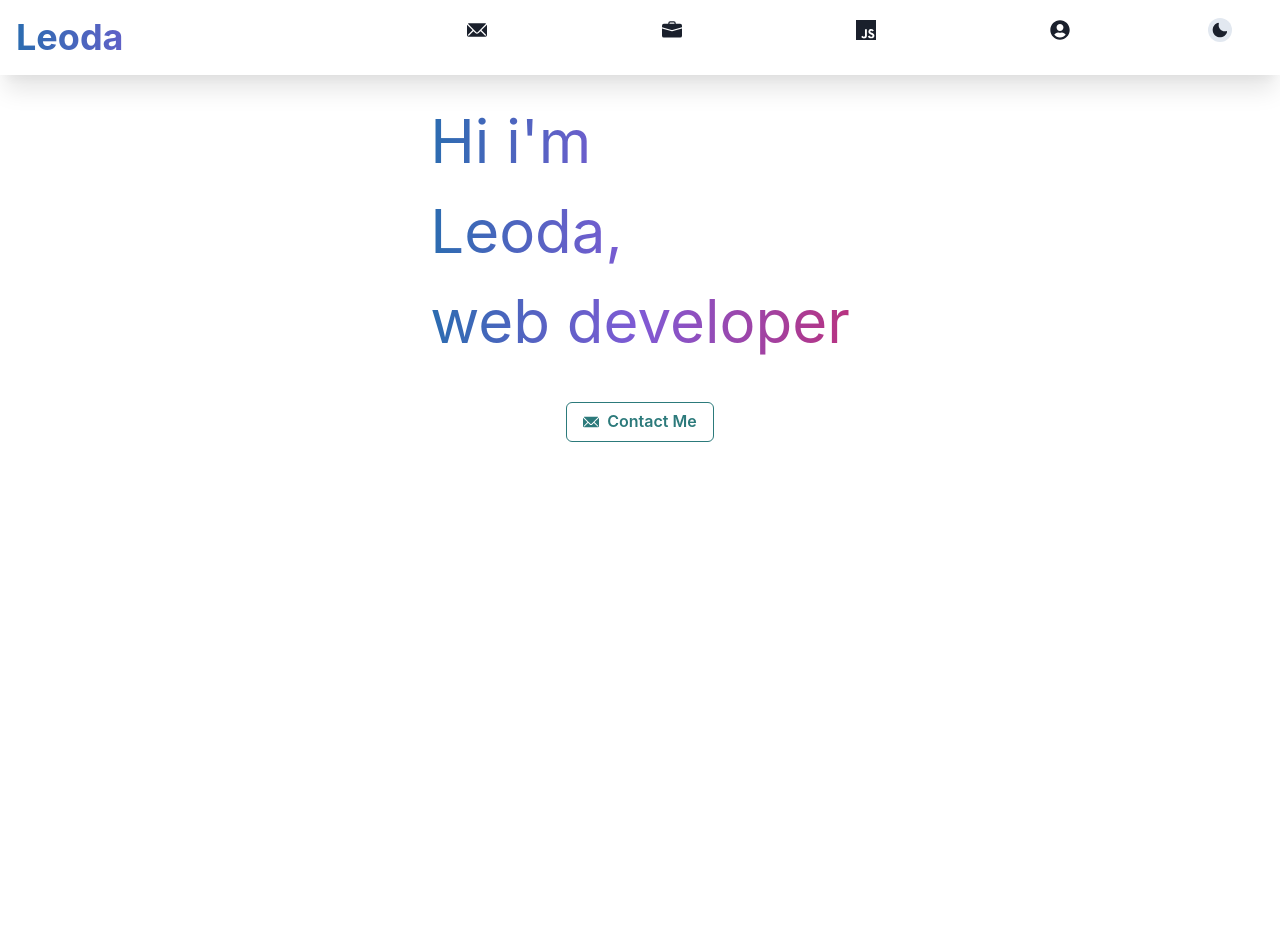
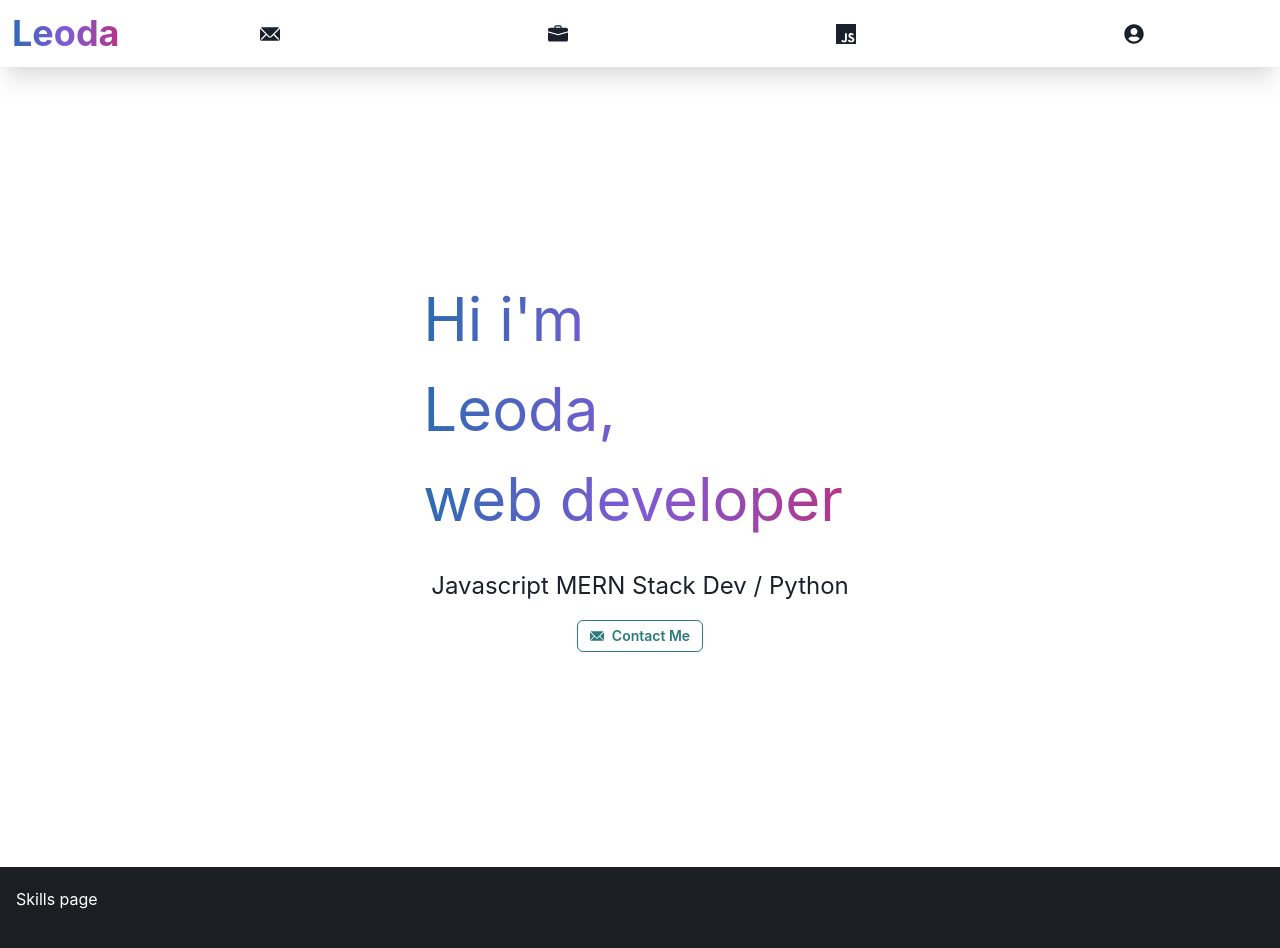
Before and after one commit to LeoD-E1/Portafolio, a React (Create React App) app: page / in a window 1280 px wide. Shown: the top 948 px of the page. Before the commit the page ends 800 px from the top, so only its background shows below. Built offline with nearby package versions, Linux system fonts and the light colour scheme.

Commit message:
position sticky in top bar and some additions of styles

```diff
--- a/src/components/Header.js
+++ b/src/components/Header.js
@@ -1,31 +1,18 @@
 import React from 'react'
-import ThemeButton from './ThemeButton'
-import { VStack, Box, Flex, HStack, SimpleGrid, Grid, GridItem, useColorModeValue } from '@chakra-ui/react'
+import { VStack, HStack, Box, Flex, SimpleGrid, Grid, GridItem, useColorModeValue } from '@chakra-ui/react'
 import Logo from './Logo'
 
 import NavBar from './NavBar';
 const Header = () => {
 
-  const backgroundColor = useColorModeValue("#fff", 'blue.900');
+  const backgroundColor = useColorModeValue("#fff");
 
   return (
-    <Box boxShadow="xl" position="fixed" w={'100%'} bgColor={backgroundColor}>
-      <Grid
-        templateColumns="repeat(10, 1fr)"
-        gap={2}
-      >
-        <GridItem colSpan={3} >
-          <Logo />
-        </GridItem>
-        <GridItem colSpan={6} pt={4}>
-          <NavBar />
-        </GridItem>
-        <GridItem colSpan={1} >
-          <VStack><ThemeButton /></VStack>
-        </GridItem>
-      </Grid>
+    <HStack bgColor={backgroundColor} position="sticky" top="0" boxShadow="xl" w={'100%'} p={2} zIndex="9">
+      <Logo />
+      <NavBar />
+    </HStack>
 
-    </Box>
   )
 }
 
--- a/src/components/Logo.js
+++ b/src/components/Logo.js
@@ -5,15 +5,15 @@ import { Link } from 'react-router-dom'
 const Logo = () => {
   return (
     <Link to="/">
-      <SimpleGrid p={4}>
       <Heading
         fontSize={["xl", "4xl"]}
         bgGradient="linear(to-r, blue.600, purple.500, pink.600)"
         bgClip="text"
+        p={1}
       >
         <Text>Leoda</Text>
       </Heading>
-      </SimpleGrid>
+
     </Link>
   )
 }
--- a/src/components/NavBar.js
+++ b/src/components/NavBar.js
@@ -9,35 +9,34 @@ import { FaUserCircle } from 'react-icons/fa'
 
 const NavBar = () => {
   return (
-    <Box>
-      <Center>
-        <Grid templateColumns="repeat(4, 1fr)" gap={3} w="100%">
-          <GridItem colSpan={1} p={1}>
+
+    <Grid templateColumns="repeat(4, 1fr)" gap={3} w="100%" >
+      <GridItem colSpan={1} >
         <Link to="/contact">
           <Center><EmailIcon w={5} h={5} /></Center>
         </Link>
       </GridItem>
 
-          <GridItem colSpan={1} p={1}>
+      <GridItem colSpan={1} >
         <Link to="/works">
           <Center><Icon as={BsBriefcaseFill} w={5} h={5} /></Center>
         </Link>
       </GridItem>
 
-          <GridItem colSpan={1} p={1}>
+      <GridItem colSpan={1} >
         <Link to="skills">
           <Center><Icon as={SiJavascript} w={5} h={5} /></Center>
         </Link>
       </GridItem>
 
-          <GridItem colSpan={1} p={1}>
+      <GridItem colSpan={1} >
         <Link to="/about">
           <Center><Icon as={FaUserCircle} w={5} h={5} /></Center>
         </Link>
       </GridItem>
     </Grid>
-      </Center>
-    </Box>
+
+
   )
 }
 
--- a/src/components/Presentation.js
+++ b/src/components/Presentation.js
@@ -1,23 +1,21 @@
 import React from 'react'
-import { Center, Text, Box, Button } from '@chakra-ui/react'
+import { Center, Text, Box, Button, VStack, Flex } from '@chakra-ui/react'
 import '../configStyles/styles.css'
 import { EmailIcon } from '@chakra-ui/icons'
+import { Link } from 'react-router-dom'
 
 
 const Presentation = () => {
   return (
-    <Box pt="20" h={'100vh'}>
-      <Box p={4} fontSize={["4xl", "6xl"]} rounded={true} w='100%' direction={["column", "column", "row", "row"]} >
-        <Center>
-          <Text ClassName="lobster" bgGradient="linear(to-r, blue.600, purple.500, pink.600)" bgClip="text">Hi i'm <br />Leoda,<br /> web developer</Text>
-        </Center>
-      </Box>
-      <Center>
-        <Button leftIcon={<EmailIcon />} colorScheme="teal" variant="outline" m={5}>
-          Contact Me
-        </Button>
-      </Center>
-    </Box>
+    <VStack h={'100%'} justifyContent="center" alignItems="center">
+      <Flex m={1} direction="column">
+        <Text fontSize={["4xl", "6xl"]} bgGradient="linear(to-r, blue.600, purple.500, pink.600)" p={2} bgClip="text">Hi i'm <br />Leoda,<br /> web developer</Text>
+        <Text fontSize={["md", "2xl"]} p={4}>Javascript MERN Stack Dev / Python</Text>
+        <Link to="/contact">
+          <Center><Button leftIcon={<EmailIcon />} size="sm" colorScheme="teal" variant="outline" mb={4}>Contact Me</Button></Center>
+        </Link>
+      </Flex>
+    </VStack>
   )
 }
 
--- a/src/screens/About.js
+++ b/src/screens/About.js
@@ -1,11 +1,12 @@
 import React from 'react'
+import { Box } from '@chakra-ui/react'
 
 const About = () => {
-    return (
-        <div>
-            <h1>About me page</h1>
-        </div>
-    )
+  return (
+    <Box pt={5} h="100vh" px={4}>
+      <h1>About me page</h1>
+    </Box>
+  )
 }
 
 export default About
--- a/src/screens/Contact.js
+++ b/src/screens/Contact.js
@@ -3,7 +3,7 @@ import { Box } from '@chakra-ui/react'
 
 const Contact = () => {
   return (
-    <Box pt={20} h="100vh" px={4}>
+    <Box pt={5} h="100vh" px={4}>
       <h1>Contact page</h1>
     </Box>
   )
--- a/src/screens/HomeScreen.js
+++ b/src/screens/HomeScreen.js
@@ -1,12 +1,14 @@
 import React from 'react'
-import { } from '@chakra-ui/react'
+import { Box } from '@chakra-ui/react'
 import Presentation from '../components/Presentation'
+import Skills from './Skills'
 
 const HomeScreen = () => {
   return (
-    <div>
+    <Box h={'100vh'}>
       <Presentation />
-    </div>
+      <Skills />
+    </Box>
   )
 }
 
--- a/src/screens/Skills.js
+++ b/src/screens/Skills.js
@@ -1,11 +1,12 @@
 import React from 'react'
+import { Box, Text } from '@chakra-ui/react'
 
 const Skills = () => {
-    return (
-        <div>
-            <h1>Skills page</h1>
-        </div>
-    )
+  return (
+    <Box pt={5} h="100vh" px={4} bgColor="#1B1F24">
+      <Text color="#fff">Skills page</Text>
+    </Box>
+  )
 }
 
 export default Skills
--- a/src/screens/Works.js
+++ b/src/screens/Works.js
@@ -1,12 +1,12 @@
 import React from 'react'
+import { Box } from '@chakra-ui/react'
 
 const Works = () => {
-    return (
-        <div>
-            <h1>Work page</h1>
-
-        </div>
-    )
+  return (
+    <Box pt={5} h="100vh" px={4}>
+      <h1>Work page</h1>
+    </Box>
+  )
 }
 
 export default Works
```
Lines whose indentation alone changed are shown as unchanged.
